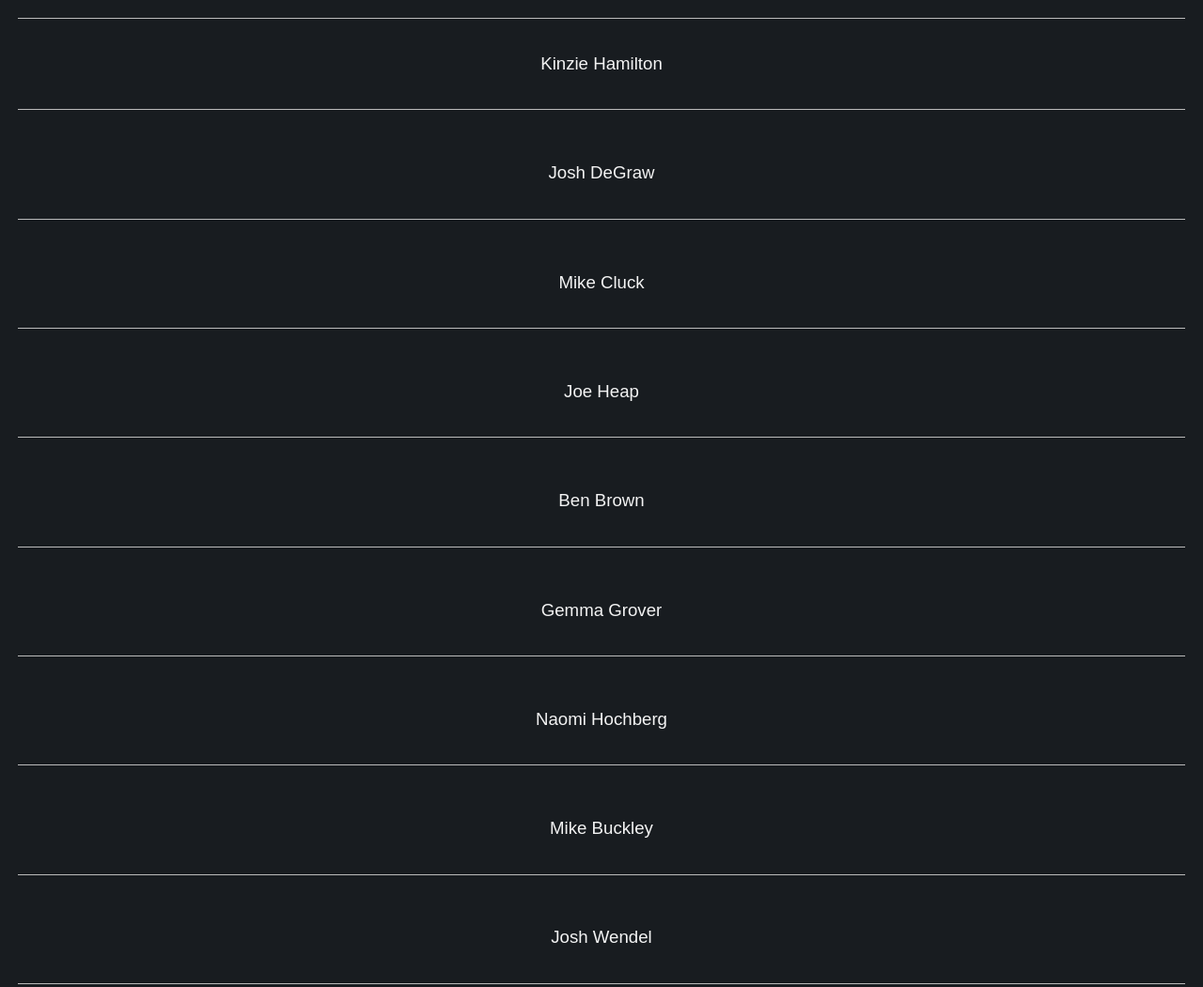
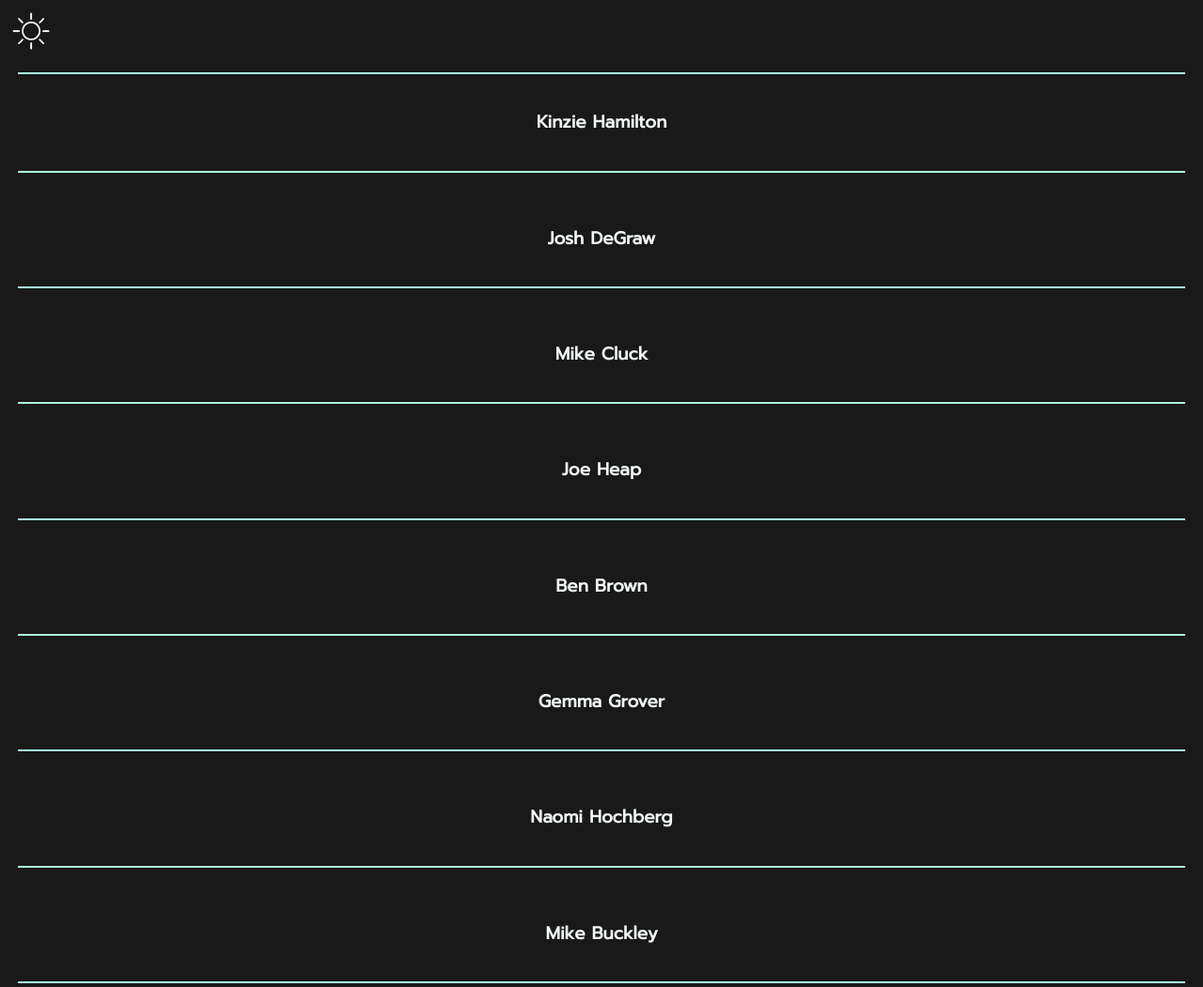
Before and after one commit to MCluck90/mcluck90.github.io, a plain HTML site: page stand-up/index.html in a window 1280 px wide. Shown: the top 1051 px of the page at 94% size. Drawn offline with nearby package versions, Linux system fonts and the light colour scheme.

Commit message:
Stand-up now follows site theme

```diff
--- a/setup-theme.js
+++ b/setup-theme.js
@@ -1,8 +1,9 @@
 // Setup light theme, if necessary
 const themePreference = window.localStorage.getItem('theme-preference')
 if (
-  window.matchMedia('(prefers-color-scheme: light)').matches &&
-  themePreference !== 'dark'
+  themePreference === 'light' ||
+  (themePreference === undefined &&
+    window.matchMedia('(prefers-color-scheme: light)'))
 ) {
   document.querySelector('html').classList.replace('dark', 'light')
   const darkThemeSheet = document.head.querySelector('.dark-theme')
--- a/stand-up/index.html
+++ b/stand-up/index.html
@@ -1,15 +1,26 @@
 <!DOCTYPE html>
-<html lang="en">
+<html class="dark" lang="en">
   <head>
     <meta charset="UTF-8" />
     <meta name="viewport" content="width=device-width, initial-scale=1.0" />
     <title>Dark Matter Stand Up</title>
+    <link rel="stylesheet" href="/theme.css" />
     <link rel="stylesheet" href="src/style.css" />
+    <script src="/setup-theme.js"></script>
   </head>
   <body>
+    <button class="toggle-theme">
+      <img
+        src="/assets/theme-switcher.png"
+        width="32"
+        alt="Light by sugiart from the Noun Project"
+        title="Light by sugiart from the Noun Project"
+      />
+    </button>
     <div id="things"></div>
 
     <script src="//cdnjs.cloudflare.com/ajax/libs/seedrandom/3.0.5/seedrandom.min.js"></script>
+    <script src="/theme-switcher.js"></script>
     <script src="src/main.js"></script>
   </body>
 </html>
--- a/stand-up/src/main.js
+++ b/stand-up/src/main.js
@@ -29,8 +29,9 @@
   shuffle(rng, data)
 
   for (const thing of data) {
-    const el = document.createElement('div')
+    const el = document.createElement('h4')
     el.innerText = thing
+    el.className = 'thing'
     thingsEl.appendChild(el)
   }
 }
--- a/stand-up/src/style.css
+++ b/stand-up/src/style.css
@@ -1,26 +1,40 @@
 html,
 body {
-  font-family: sans-serif;
   font-size: 14pt;
-  background-color: #181c20;
   width: 100%;
   height: 100%;
   margin: 0;
   padding: 0;
-  color: rgba(255, 255, 255, 0.95);
 }
 
 #things {
   width: 100%;
 }
 
-#things > div {
+#things .thing {
   text-align: center;
   padding: 2em;
   margin: 1em;
-  border-bottom: solid 1px #bbb;
+  border-bottom-style: solid;
+  border-bottom-width: 2px;
 }
 
-#things > div:first-child {
-  border-top: solid 1px #bbb;
+.dark #things .thing {
+  border-bottom-color: #aaffdd;
 }
+.dark #things .thing:first-child {
+  border-top: solid 2px #aaffdd;
+}
+
+.light #things .thing {
+  border-bottom-color: #000;
+}
+.light #things .thing:first-child {
+  border-top: solid 2px #000;
+}
+
+.toggle-theme img {
+  width: 3em;
+  height: 3em;
+  margin-top: 1em;
+}
```
